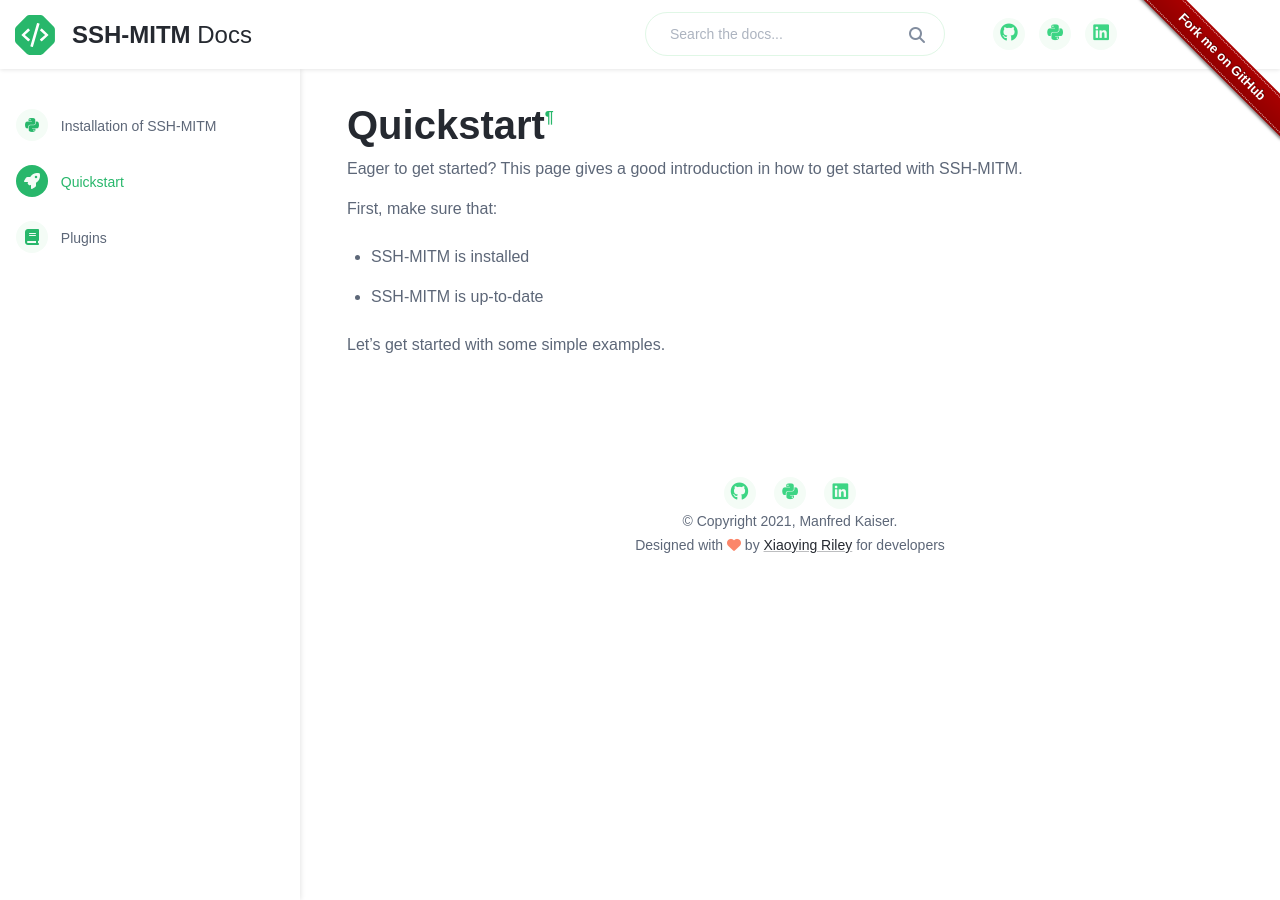
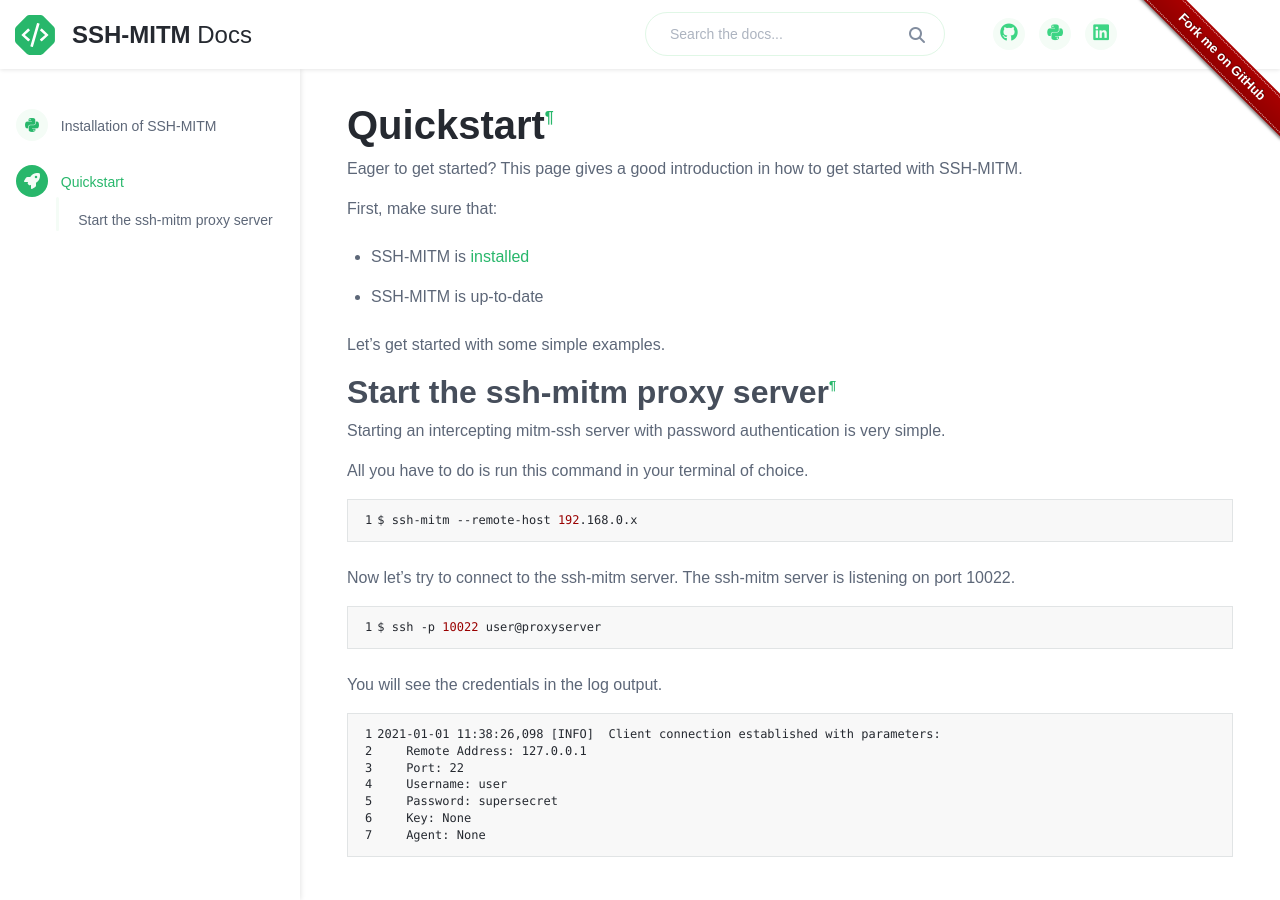
Before and after one commit to ssh-mitm/ssh-mitm, a Sphinx documentation site: the page built from doc/quickstart.rst, in a window 1280 px wide and 900 px high. Built offline with Sphinx 7.4.7, drawn with Linux system fonts in a browser that asks for light colours; nearby versions of some CDN libraries.

Commit message:
added install and quickstart docs

```diff
--- a/doc/conf.py
+++ b/doc/conf.py
@@ -21,6 +21,10 @@
 project = 'SSH-MITM'
 author = 'Manfred Kaiser'
 copyright = '{}, {}'.format(datetime.datetime.now().year, author)  # pylint: disable=redefined-builtin
+
+extensions = [
+    'sphinx.ext.autosectionlabel',
+]
 
 master_doc = 'index'
 html_add_permalinks = ''
@@ -62,7 +66,8 @@
 }
 
 page_descriptions = {
-    'install.html': 'Das ist ein Test'
+    'install.html': 'SSH-MITM server is easy to install with Python and PIP',
+    'quickstart.html': 'Short guide to setup an intercepting ssh-mitm server with a single command'
 }
 
 html_context = {
--- a/doc/index.rst
+++ b/doc/index.rst
@@ -7,4 +7,3 @@
 
    install
    quickstart
-   plugins
--- a/doc/install.rst
+++ b/doc/install.rst
@@ -32,13 +32,13 @@
 .. code-block:: bash
     :linenos:
 
-    $ curl -OL https://github.com/ssh-mitm/ssh-mitm/tarball/master
-    # optionally, zipball is also available (for Windows users).
+    $ curl -L https://github.com/ssh-mitm/ssh-mitm/archive/master.tar.gz | tar xz
+
 
 Once you have a copy of the source, you can embed it in your own Python package, or install it into your site-packages easily:
 
 .. code-block:: bash
     :linenos:
 
-    $ cd ssh-mitm
+    $ cd ssh-mitm-master
     $ python -m pip install .
--- a/doc/plugins.rst
+++ /dev/null
@@ -1,8 +0,0 @@
-Plugins
-=======
-
-Plugin 1
---------
-
-Plugin 2
---------
--- a/doc/quickstart.rst
+++ b/doc/quickstart.rst
@@ -5,7 +5,42 @@
 
 First, make sure that:
 
-* SSH-MITM is installed
+* SSH-MITM is :ref:`installed <Installation of SSH-MITM>`
 * SSH-MITM is up-to-date
 
 Let’s get started with some simple examples.
+
+
+Start the ssh-mitm proxy server
+-------------------------------
+
+Starting an intercepting mitm-ssh server with password authentication is very simple.
+
+All you have to do is run this command in your terminal of choice.
+
+.. code-block:: bash
+    :linenos:
+
+    $ ssh-mitm --remote-host 192.168.0.x
+
+Now let's try to connect to the ssh-mitm server.
+The ssh-mitm server is listening on port 10022.
+
+.. code-block:: bash
+    :linenos:
+
+    $ ssh -p 10022 user@proxyserver
+
+You will see the credentials in the log output.
+
+
+.. code-block:: none
+    :linenos:
+
+    2021-01-01 11:38:26,098 [INFO]  Client connection established with parameters:
+        Remote Address: 127.0.0.1
+        Port: 22
+        Username: user
+        Password: supersecret
+        Key: None
+        Agent: None
```
